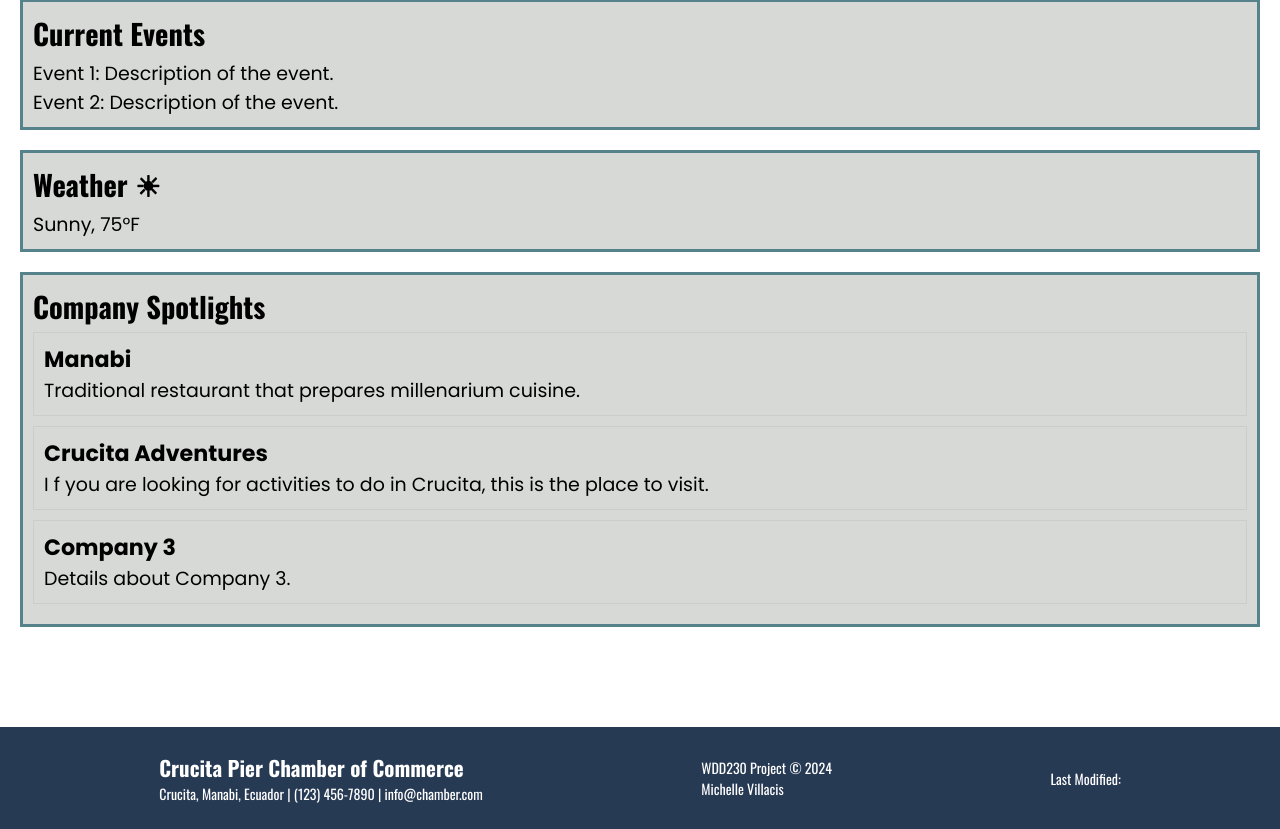
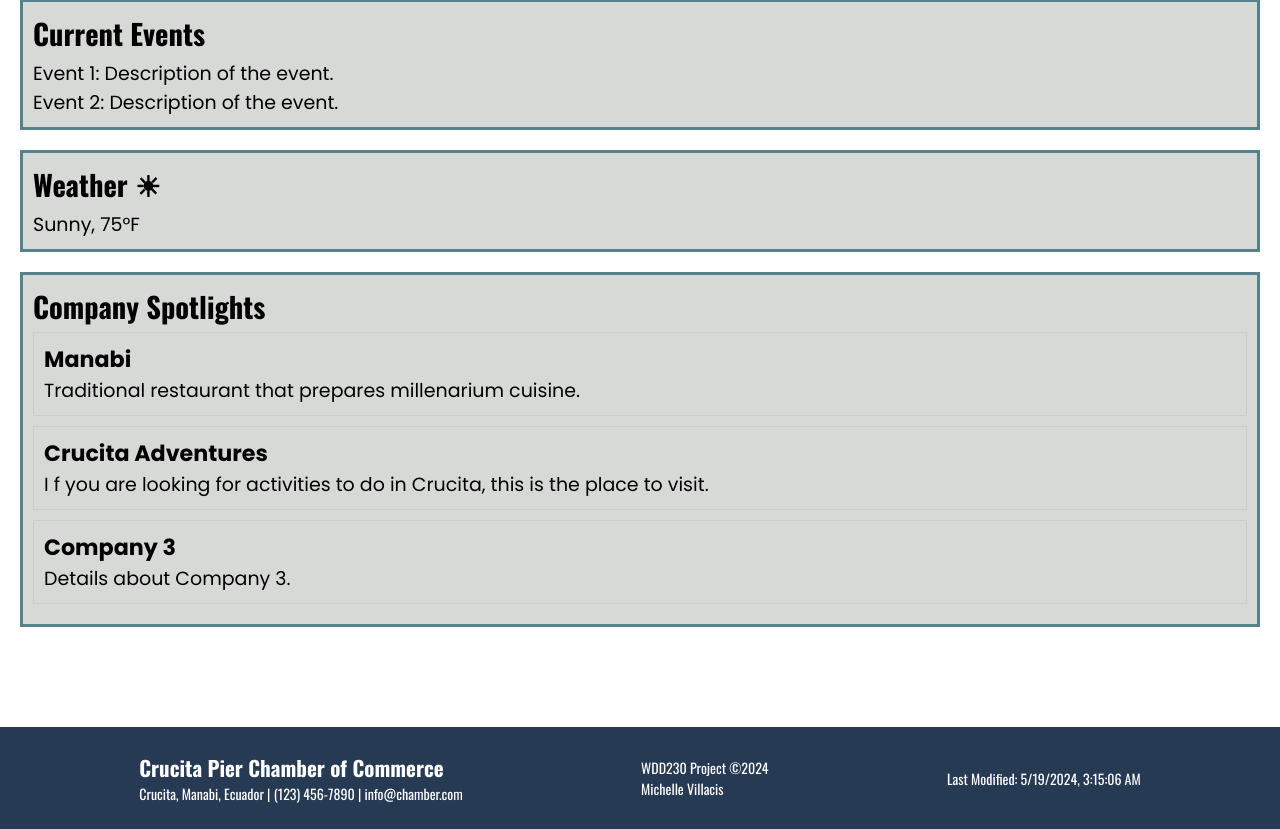
Before and after one commit to jmichellevr29/wdd230, a plain HTML site: page chamber/index.html in a window 1280 px wide. Shown: the part 727-1556 px from the top of the page. Drawn offline with nearby package versions, Linux system fonts and the light colour scheme.

Commit message:
changes made to the js files

```diff
--- a/chamber/index.html
+++ b/chamber/index.html
@@ -81,8 +81,8 @@
                 <h2>Crucita Pier Chamber of Commerce</h2>
                 <p>Crucita, Manabi, Ecuador | (123) 456-7890 | info@chamber.com</p>
             </div>
-            <div>
-                <p>WDD230 Project &copy; 2024</p>
+            <div class="year">
+                <p>WDD230 Project &copy;<span id="year"></span></p>
                 <p>Michelle Villacis</p>
             </div>
             <div class="lastDate">
--- a/chamber/styles/base.css
+++ b/chamber/styles/base.css
@@ -19,7 +19,6 @@ footer {
     opacity: .9;
 }
 
-/* Nav */
 nav {
     display: flex;
     justify-content: space-around;
@@ -36,6 +35,7 @@ nav a:hover {
     background-color: #D7D9D7;
     color: #102542;
 }
+
 
 /* Ham button */
 .navigation {
```
